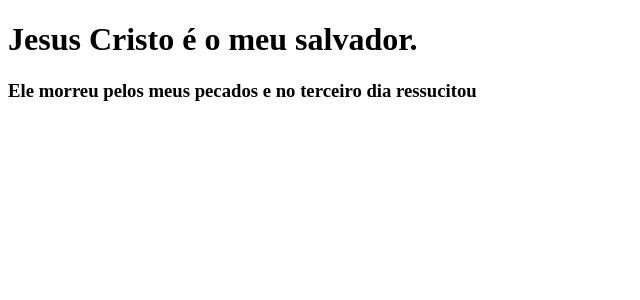
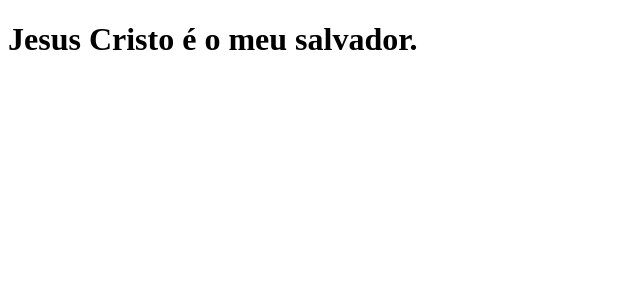
Before and after one commit to SergioRamos-CS/clone-tabnews, a Next.js app: page / in a window 1280 px wide. Shown: the top 300 px of the page, without its empty margins (0-640 px from the left). Built offline with nearby package versions, Linux system fonts and the light colour scheme.

Commit message:
retirada do h3

```diff
--- a/pages/index.js
+++ b/pages/index.js
@@ -1,5 +1,5 @@
 function Home() {
-    return<><h1>Jesus Cristo é o meu salvador.</h1><h3>Ele morreu pelos meus pecados e no terceiro dia ressucitou</h3></>
+    return<h1>Jesus Cristo é o meu salvador.</h1>
 }
 
 export default Home;
```
